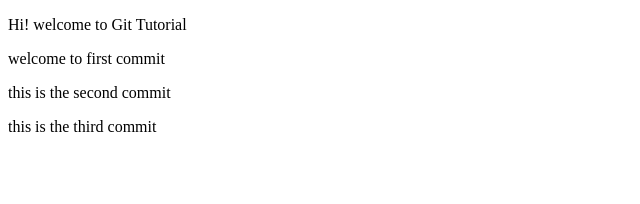
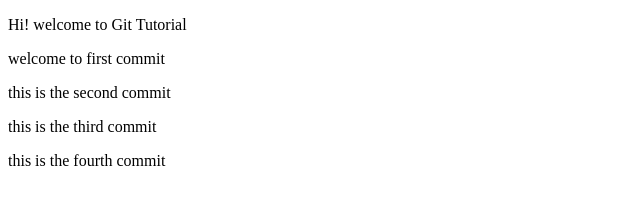
Before and after one commit to Suraj-07823/Project-1, a plain HTML site: page index.html in a window 1280 px wide. Shown: the whole page, without its empty margins (0-640 px from the left). Drawn offline with Linux system fonts and the light colour scheme.

Commit message:
5th commit added

```diff
--- a/index.html
+++ b/index.html
@@ -10,5 +10,6 @@
     <p>welcome to first commit</p>
     <p>this is the second commit</p>
     <p>this is the third commit</p>
+    <p>this is the fourth commit</p>
 </body>
 </html>
```
